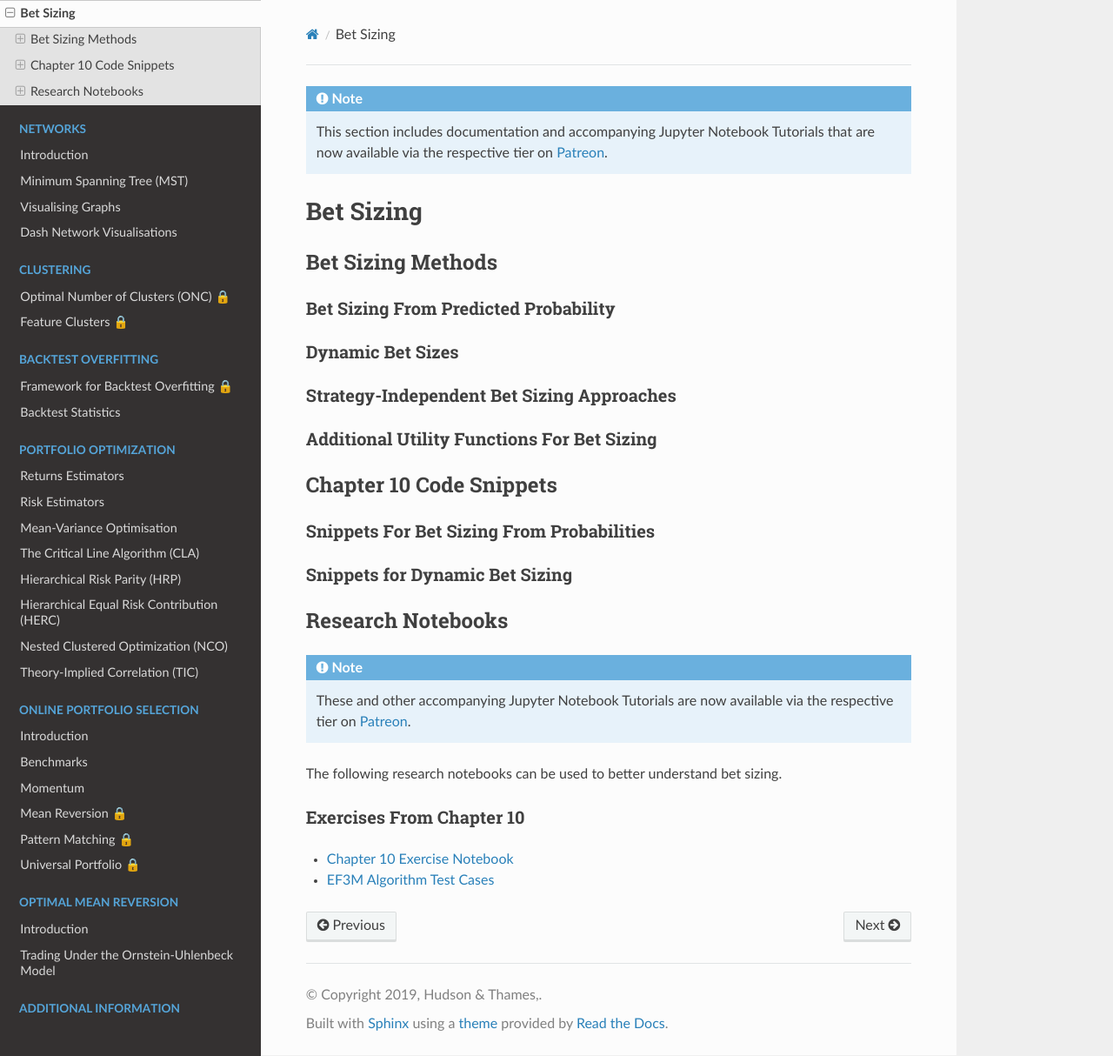
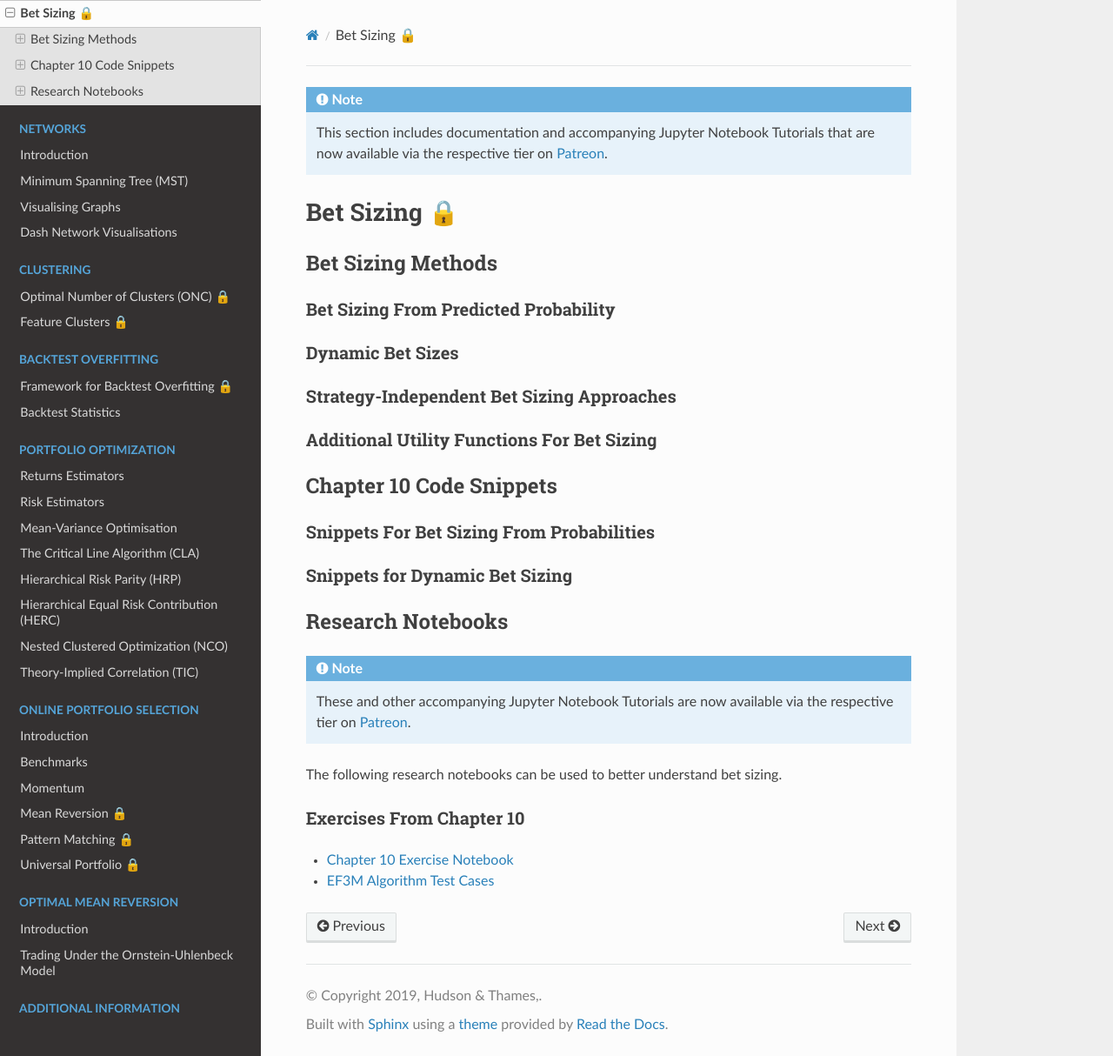
Before and after one commit to hudson-and-thames/mlfinlab, a Sphinx documentation site: the page built from docs/source/implementations/bet_sizing.rst, in a window 1280 px wide and 1214 px high. Shown: the whole window at 87% size. Built offline with Sphinx 7.4.7 and the Read the Docs theme 2.0.0, drawn with Linux system fonts in a browser that asks for light colours; pages that are not in the unit, such as notebooks, are missing from menus.

```diff
--- a/docs/source/implementations/bet_sizing.rst
+++ b/docs/source/implementations/bet_sizing.rst
@@ -4,9 +4,9 @@
     This section includes documentation and accompanying Jupyter Notebook Tutorials that are now available via the respective tier on
     `Patreon <https://www.patreon.com/HudsonThames>`_.
 
-==========
-Bet Sizing
-==========
+=============
+Bet Sizing 🔒
+=============
 
 Bet Sizing Methods
 ##################
```
